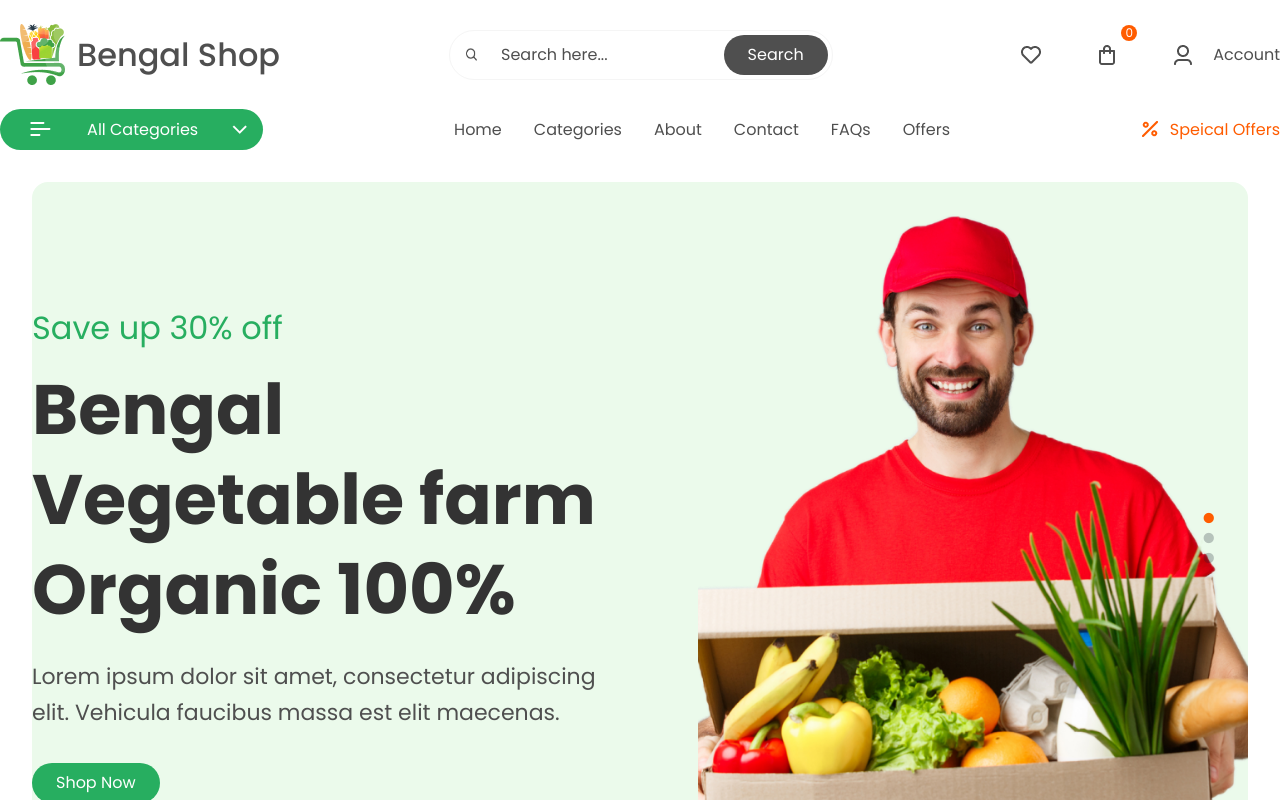
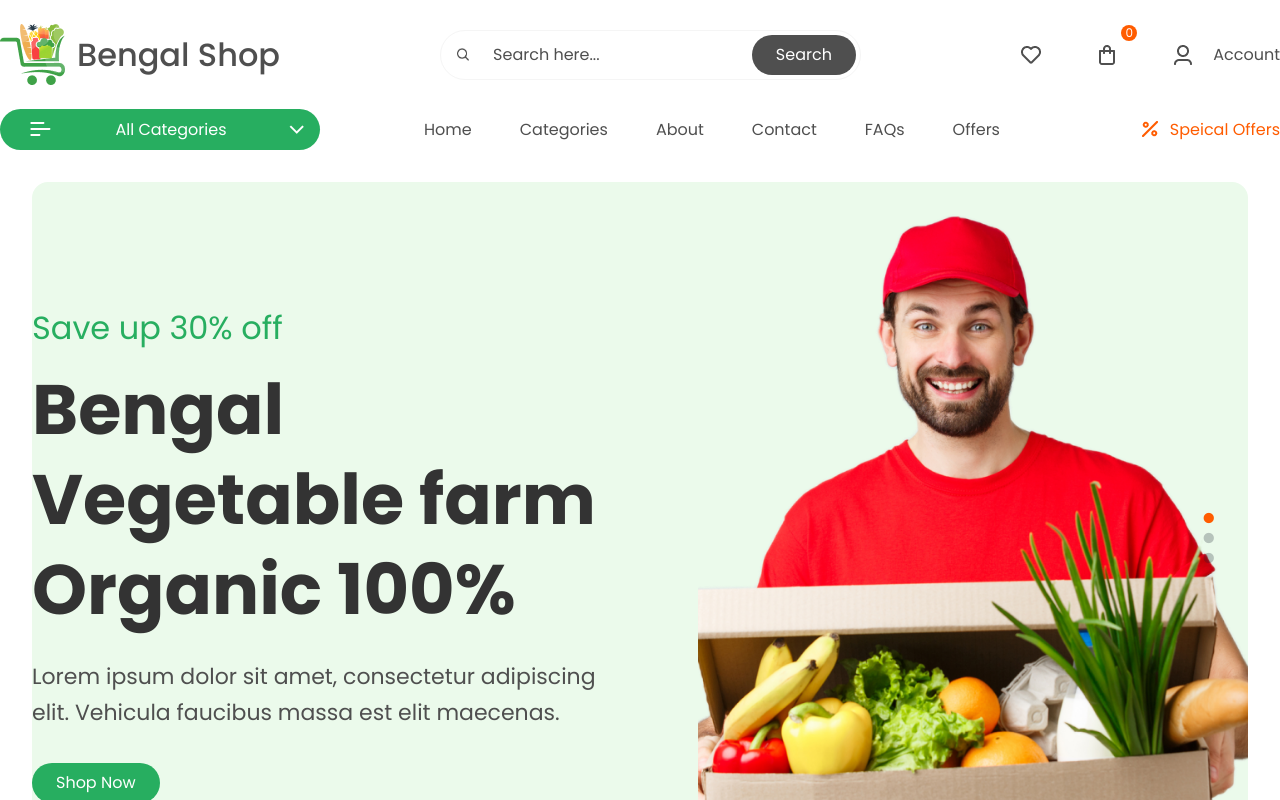
Before and after one commit to mhraihan/bengal-shop-frontend, a Nuxt app: page / in a window 1280 px wide. Shown: the top 800 px of the page. Built offline with nearby package versions, Linux system fonts and the light colour scheme.

Commit message:
Header Modify

```diff
--- a/components/Header.vue
+++ b/components/Header.vue
@@ -1,11 +1,16 @@
 <template>
   <div>
     <div class="container">
-      <div class="flex flex-wrap items-center justify-between py-6">
+      <div class="flex items-center justify-between py-6">
+        <div class="w-1/4">
           <Logo />
-        <div class="w-96">
+        </div>
+
+        <div class="w-3/4 pl-20">
+          <div class="flex items-center justify-between">
+            <div class="flex w-full pl-10">
               <div
-            class="flex items-center px-1 py-1 border border-gray-100 rounded-full "
+                class="flex items-center justify-center w-3/4 px-1 py-1 border border-gray-100 rounded-full "
               >
                 <div class="px-3 miw-w-max">
                   <img
@@ -22,7 +27,7 @@
                 />
                 <button
                   type="submit"
-              class="px-6 py-2 text-white bg-gray-400 rounded-full bs-button-bg"
+                  class="px-6 py-2 text-white bg-gray-400 rounded-full  bs-button-bg"
                 >
                   Search
                 </button>
@@ -72,11 +77,13 @@
               </nuxt-link>
             </div>
           </div>
+        </div>
+      </div>
 
       <div class="flex items-center">
         <div
           v-click-outside="onClickOutside"
-          class="relative w-96 header-slide-menu"
+          class="relative w-1/4 header-slide-menu"
         >
           <div
             @click="toogleMenu"
@@ -121,12 +128,15 @@
             </ul>
           </div>
         </div>
+        <div class="flex items-center justify-between w-3/4 pl-20">
           <div class="w-full">
-          <ul class="flex justify-center">
+            <ul class="flex">
               <li v-for="(menu, index) in mainMenu" :key="index">
-              <nuxt-link :to="menu.url" class="p-4 hover:text-green-300">{{
-                menu.title
-              }}</nuxt-link>
+                <nuxt-link
+                  :to="menu.url"
+                  class="px-6 py-4 hover:text-green-300"
+                  >{{ menu.title }}</nuxt-link
+                >
               </li>
             </ul>
           </div>
@@ -139,6 +149,7 @@
             />
             <span class="ml-3">Speical Offers</span>
           </nuxt-link>
+        </div>
       </div>
     </div>
   </div>
```
Lines whose indentation alone changed are shown as unchanged.
